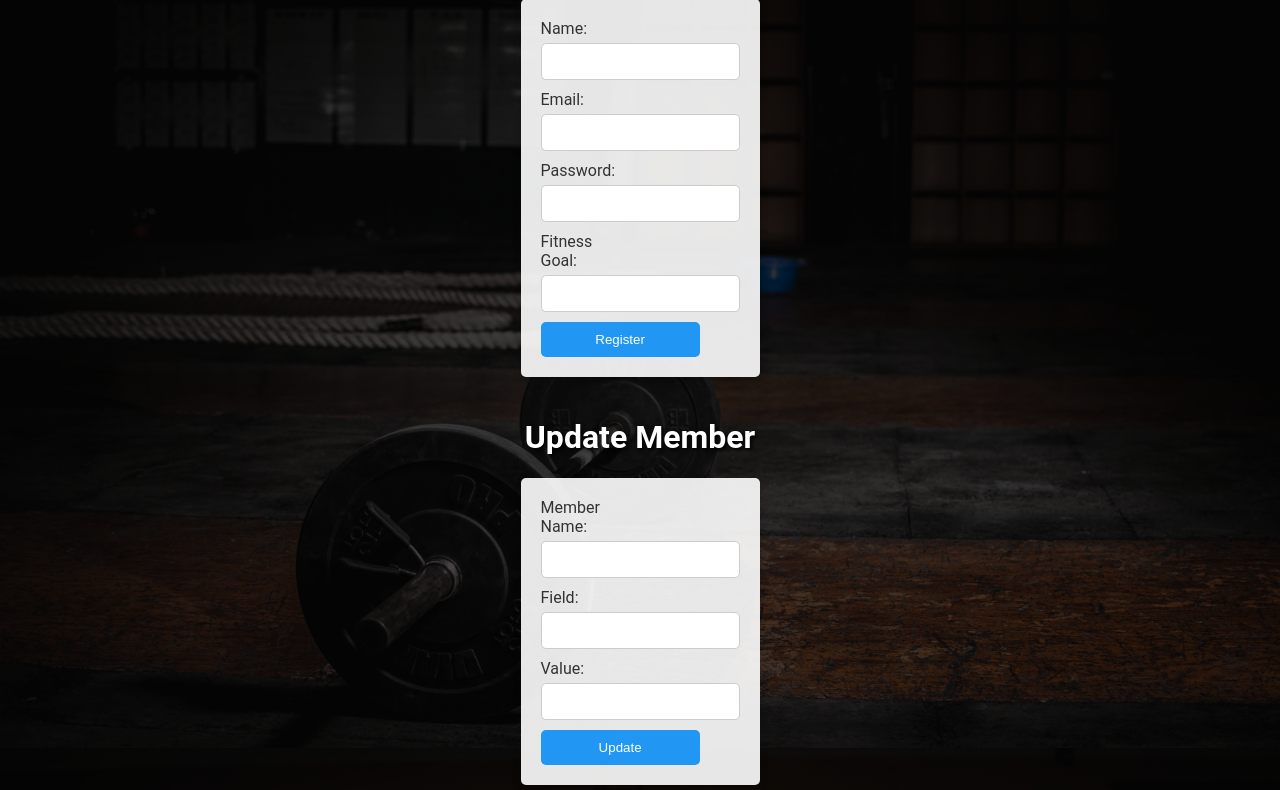
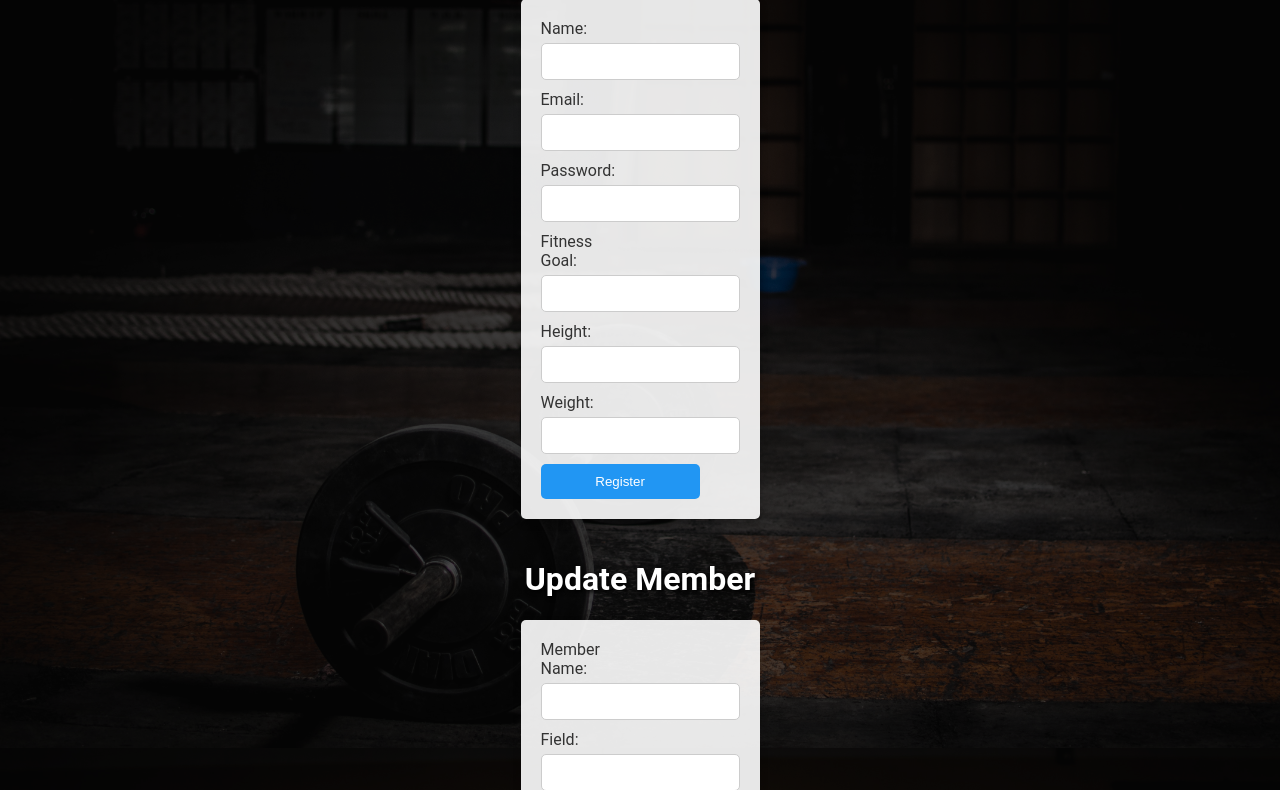
Before and after one commit to vishalparmar01/COMP3005-Project, a Django app: template gymmanagement/gymapp/templates/gymapp/register_member.html in a window 1280 px wide. Shown: the part 102-892 px from the top of the page. Run offline with Django 5.2, Linux system fonts and the light colour scheme; the template is opened without the code that fills it, so the values that code supplies are empty.

Commit message:
Added more code. handle health metrics

```diff
--- a/gymmanagement/gymapp/templates/gymapp/register_member.html
+++ b/gymmanagement/gymapp/templates/gymapp/register_member.html
@@ -23,6 +23,12 @@
 
         <label for="fitness_goal">Fitness Goal:</label>
         <input type="text" id="fitness_goal" name="fitness_goal"><br>
+
+        <label for="height">Height:</label>
+        <input type="text" id="height" name="height"><br>
+
+        <label for="weight">Weight:</label>
+        <input type="text" id="weight" name="weight"><br>
 
         <input type="submit" name="register" value="Register">
     </form>
--- a/gymmanagement/gymapp/views.py
+++ b/gymmanagement/gymapp/views.py
@@ -21,8 +21,10 @@ def register_member(request):
             email = request.POST.get('email')
             password = request.POST.get('password')
             fitness_goal = request.POST.get('fitness_goal')
+            height = request.POST.get('height')
+            weight = request.POST.get('weight')
 
-            Member.register(connection, name, email, password, fitness_goal)
+            Member.register(connection, name, email, password, fitness_goal, weight, height)
             member_name = name  # Set the member_name to the newly registered member
 
         elif 'update' in request.POST:  # Check if the request came from the "Update" button
```
